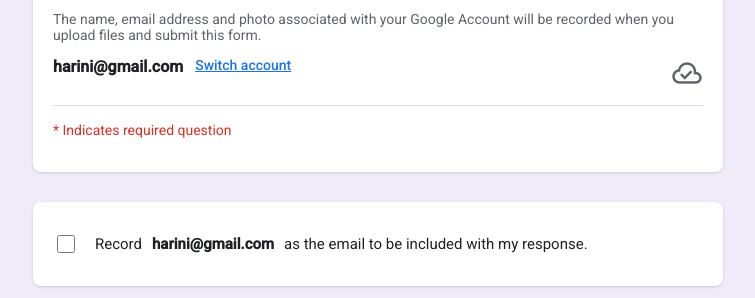
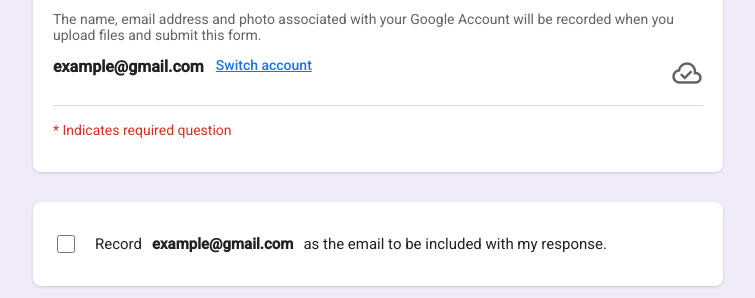
Before and after one commit to its-harini24/Hackathon-Registeration-form-Google-UI-Clone-, a plain HTML site: page index.html in a window 1280 px wide. Shown: the part 169-467 px from the top of the page, without its empty margins (262-1017 px from the left). Drawn offline with nearby package versions, Linux system fonts and the light colour scheme; a web font is replaced by a local one.

Commit message:
Updated Google Forms Clone

```diff
--- a/index.html
+++ b/index.html
@@ -23,7 +23,7 @@
 </p>
 
 <div class="email-section">
-    <span class="email"><strong>harini@gmail.com</strong></span>
+    <span class="email"><strong>example@gmail.com</strong></span>
     <a href="#">Switch account</a>
     <span class="material-symbols-outlined cloud">
 cloud_done
@@ -34,7 +34,7 @@ cloud_done
 <div class="record-email">
     <label>
         <input type="checkbox">
-        Record <strong>harini@gmail.com</strong> as the email to be included with my response.
+        Record <strong>example@gmail.com</strong> as the email to be included with my response.
     </label>
 </div>
 <form id="hackathonForm">
```
